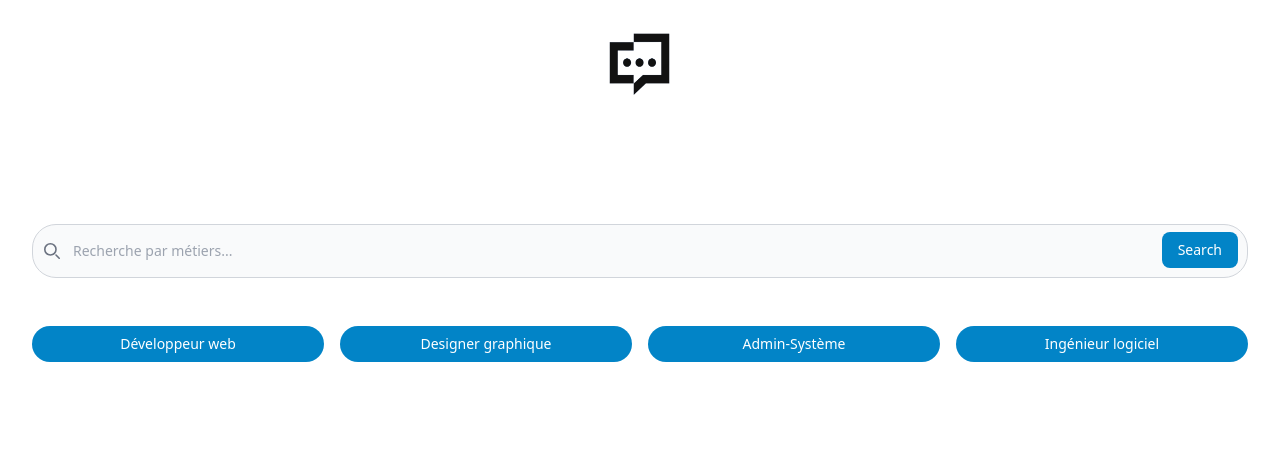
After one commit to ProSwipe/Application, a PHP site: page /dashboard/search/index.php in a window 1280 px wide. The commit adds this page. Shown: the top 457 px of the page. Run offline with PHP 8.4, Linux system fonts and the light colour scheme; the visitor is signed in with stand-in values (Sample User, id 1).

Commit message:
Search feature

```diff
--- a/app/assets/css/output.css
+++ b/app/assets/css/output.css
@@ -534,8 +534,58 @@ video {
   --tw-backdrop-sepia:  ;
 }
 
+.sr-only {
+  position: absolute;
+  width: 1px;
+  height: 1px;
+  padding: 0;
+  margin: -1px;
+  overflow: hidden;
+  clip: rect(0, 0, 0, 0);
+  white-space: nowrap;
+  border-width: 0;
+}
+
+.absolute {
+  position: absolute;
+}
+
 .relative {
   position: relative;
+}
+
+.inset-y-0 {
+  top: 0px;
+  bottom: 0px;
+}
+
+.bottom-2 {
+  bottom: 0.5rem;
+}
+
+.bottom-2\.5 {
+  bottom: 0.625rem;
+}
+
+.left-0 {
+  left: 0px;
+}
+
+.right-2 {
+  right: 0.5rem;
+}
+
+.right-2\.5 {
+  right: 0.625rem;
+}
+
+.mx-auto {
+  margin-left: auto;
+  margin-right: auto;
+}
+
+.mb-2 {
+  margin-bottom: 0.5rem;
 }
 
 .mr-2 {
@@ -548,6 +598,10 @@ video {
 
 .mt-10 {
   margin-top: 2.5rem;
+}
+
+.mt-12 {
+  margin-top: 3rem;
 }
 
 .mt-2 {
@@ -570,12 +624,36 @@ video {
   display: block;
 }
 
+.inline-block {
+  display: inline-block;
+}
+
 .flex {
   display: flex;
 }
 
 .inline-flex {
   display: inline-flex;
+}
+
+.table {
+  display: table;
+}
+
+.grid {
+  display: grid;
+}
+
+.hidden {
+  display: none;
+}
+
+.h-4 {
+  height: 1rem;
+}
+
+.h-56 {
+  height: 14rem;
 }
 
 .h-\[2rem\] {
@@ -592,6 +670,10 @@ video {
 
 .min-h-screen {
   min-height: 100vh;
+}
+
+.w-4 {
+  width: 1rem;
 }
 
 .w-40 {
@@ -618,6 +700,14 @@ video {
   width: 100%;
 }
 
+.max-w-7xl {
+  max-width: 80rem;
+}
+
+.max-w-md {
+  max-width: 28rem;
+}
+
 .transform {
   transform: translate(var(--tw-translate-x), var(--tw-translate-y)) rotate(var(--tw-rotate)) skewX(var(--tw-skew-x)) skewY(var(--tw-skew-y)) scaleX(var(--tw-scale-x)) scaleY(var(--tw-scale-y));
 }
@@ -626,6 +716,10 @@ video {
   -webkit-appearance: none;
      -moz-appearance: none;
           appearance: none;
+}
+
+.grid-cols-2 {
+  grid-template-columns: repeat(2, minmax(0, 1fr));
 }
 
 .flex-col {
@@ -648,8 +742,20 @@ video {
   justify-content: space-around;
 }
 
+.gap-4 {
+  gap: 1rem;
+}
+
 .gap-\[2rem\] {
   gap: 2rem;
+}
+
+.overflow-hidden {
+  overflow: hidden;
+}
+
+.rounded-3xl {
+  border-radius: 1.5rem;
 }
 
 .rounded-\[20px\] {
@@ -660,12 +766,26 @@ video {
   border-radius: 9999px;
 }
 
+.rounded-lg {
+  border-radius: 0.5rem;
+}
+
 .rounded-md {
   border-radius: 0.375rem;
 }
 
 .rounded-xl {
   border-radius: 0.75rem;
+}
+
+.rounded-t-2xl {
+  border-top-left-radius: 1rem;
+  border-top-right-radius: 1rem;
+}
+
+.rounded-e-2xl {
+  border-start-end-radius: 1rem;
+  border-end-end-radius: 1rem;
 }
 
 .border {
@@ -691,13 +811,37 @@ video {
   background-color: rgb(243 244 246 / var(--tw-bg-opacity));
 }
 
+.bg-gray-200 {
+  --tw-bg-opacity: 1;
+  background-color: rgb(229 231 235 / var(--tw-bg-opacity));
+}
+
+.bg-gray-50 {
+  --tw-bg-opacity: 1;
+  background-color: rgb(249 250 251 / var(--tw-bg-opacity));
+}
+
 .bg-sky-600 {
   --tw-bg-opacity: 1;
   background-color: rgb(2 132 199 / var(--tw-bg-opacity));
 }
 
+.object-cover {
+  -o-object-fit: cover;
+     object-fit: cover;
+}
+
+.object-center {
+  -o-object-position: center;
+     object-position: center;
+}
+
 .p-12 {
   padding: 3rem;
+}
+
+.p-4 {
+  padding: 1rem;
 }
 
 .p-\[\.5rem\] {
@@ -715,6 +859,11 @@ video {
 .px-12 {
   padding-left: 3rem;
   padding-right: 3rem;
+}
+
+.px-2 {
+  padding-left: 0.5rem;
+  padding-right: 0.5rem;
 }
 
 .px-20 {
@@ -737,6 +886,11 @@ video {
   padding-right: 1rem;
 }
 
+.px-6 {
+  padding-left: 1.5rem;
+  padding-right: 1.5rem;
+}
+
 .px-\[2rem\] {
   padding-left: 2rem;
   padding-right: 2rem;
@@ -747,9 +901,19 @@ video {
   padding-right: 4rem;
 }
 
+.py-1 {
+  padding-top: 0.25rem;
+  padding-bottom: 0.25rem;
+}
+
 .py-12 {
   padding-top: 3rem;
   padding-bottom: 3rem;
+}
+
+.py-16 {
+  padding-top: 4rem;
+  padding-bottom: 4rem;
 }
 
 .py-2 {
@@ -772,6 +936,22 @@ video {
   padding-bottom: 2rem;
 }
 
+.pb-2 {
+  padding-bottom: 0.5rem;
+}
+
+.pl-10 {
+  padding-left: 2.5rem;
+}
+
+.pl-3 {
+  padding-left: 0.75rem;
+}
+
+.pt-4 {
+  padding-top: 1rem;
+}
+
 .text-center {
   text-align: center;
 }
@@ -781,9 +961,24 @@ video {
   line-height: 2.25rem;
 }
 
+.text-base {
+  font-size: 1rem;
+  line-height: 1.5rem;
+}
+
 .text-sm {
   font-size: 0.875rem;
   line-height: 1.25rem;
+}
+
+.text-xl {
+  font-size: 1.25rem;
+  line-height: 1.75rem;
+}
+
+.text-2xl {
+  font-size: 1.5rem;
+  line-height: 2rem;
 }
 
 .font-bold {
@@ -798,14 +993,38 @@ video {
   font-weight: 500;
 }
 
+.font-semibold {
+  font-weight: 600;
+}
+
 .text-gray-100 {
   --tw-text-opacity: 1;
   color: rgb(243 244 246 / var(--tw-text-opacity));
 }
 
+.text-gray-500 {
+  --tw-text-opacity: 1;
+  color: rgb(107 114 128 / var(--tw-text-opacity));
+}
+
+.text-gray-600 {
+  --tw-text-opacity: 1;
+  color: rgb(75 85 99 / var(--tw-text-opacity));
+}
+
 .text-gray-700 {
   --tw-text-opacity: 1;
   color: rgb(55 65 81 / var(--tw-text-opacity));
+}
+
+.text-gray-800 {
+  --tw-text-opacity: 1;
+  color: rgb(31 41 55 / var(--tw-text-opacity));
+}
+
+.text-gray-900 {
+  --tw-text-opacity: 1;
+  color: rgb(17 24 39 / var(--tw-text-opacity));
 }
 
 .text-sky-600 {
@@ -831,6 +1050,12 @@ video {
 .shadow {
   --tw-shadow: 0 1px 3px 0 rgb(0 0 0 / 0.1), 0 1px 2px -1px rgb(0 0 0 / 0.1);
   --tw-shadow-colored: 0 1px 3px 0 var(--tw-shadow-color), 0 1px 2px -1px var(--tw-shadow-color);
+  box-shadow: var(--tw-ring-offset-shadow, 0 0 #0000), var(--tw-ring-shadow, 0 0 #0000), var(--tw-shadow);
+}
+
+.shadow-md {
+  --tw-shadow: 0 4px 6px -1px rgb(0 0 0 / 0.1), 0 2px 4px -2px rgb(0 0 0 / 0.1);
+  --tw-shadow-colored: 0 4px 6px -1px var(--tw-shadow-color), 0 2px 4px -2px var(--tw-shadow-color);
   box-shadow: var(--tw-ring-offset-shadow, 0 0 #0000), var(--tw-ring-shadow, 0 0 #0000), var(--tw-shadow);
 }
 
@@ -939,9 +1164,20 @@ video {
     padding-right: 1.5rem;
   }
 
+  .sm\:py-24 {
+    padding-top: 6rem;
+    padding-bottom: 6rem;
+  }
+
   .sm\:text-sm {
     font-size: 0.875rem;
     line-height: 1.25rem;
+  }
+}
+
+@media (min-width: 768px) {
+  .md\:grid-cols-4 {
+    grid-template-columns: repeat(4, minmax(0, 1fr));
   }
 }
 
--- /dev/null
+++ b/app/dashboard/search/index.php
@@ -0,0 +1,107 @@
+<?php
+include('../../include/header.php');
+include('../../include/method.php');
+include('../../database/database.php');
+
+checkConnection();
+
+$searchTerm = isset($_GET['search']) ? $_GET['search'] : '';
+$emptySearchTerm = empty($searchTerm);
+$errors = array();
+$professionals = array();
+
+if (!empty($searchTerm)) {
+    $professionals = getProFromJob($searchTerm);
+
+    if (empty($professionals)) {
+        $errors[] = "Aucun profil trouvé pour le métier " . $searchTerm . ".";
+    }
+}
+?>
+
+<body>
+<header class="p-[2rem] flex justify-center">
+    <img
+            class="h-[4rem] w-[4rem]"
+            src="../assets/logo.png"
+            alt="proswipe logo"
+    />
+</header>
+
+<main class="max-w-7xl mx-auto px-4 py-16 sm:py-24 sm:px-6 lg:px-8">
+    <form action="/dashboard/search/index.php" method="get" data-turbo="false">
+        <label for="search" class="sr-only">Search</label>
+        <div class="relative">
+            <div class="absolute inset-y-0 left-0 flex items-center pl-3">
+                <svg class="w-4 h-4 text-gray-500" aria-hidden="true" xmlns="http://www.w3.org/2000/svg" fill="none"
+                     viewBox="0 0 20 20">
+                    <path stroke="currentColor" stroke-linecap="round" stroke-linejoin="round" stroke-width="2"
+                          d="m19 19-4-4m0-7A7 7 0 1 1 1 8a7 7 0 0 1 14 0Z"/>
+                </svg>
+            </div>
+            <input type="search" id="search" name="search"
+                   class="block w-full p-4 pl-10 text-sm text-gray-900 border border-gray-300 rounded-3xl bg-gray-50"
+                   placeholder="Recherche par métiers..." required value="<?php echo $searchTerm ?>">
+            <button type="submit"
+                    class="text-white absolute right-2.5 bottom-2.5 bg-sky-600 hover:bg-sky-700 font-medium rounded-lg text-sm px-4 py-2">
+                Search
+            </button>
+        </div>
+
+        <?php if (count($errors) > 0) : ?>
+            <div class="error">
+                <?php foreach ($errors as $error) : ?>
+                    <p><?php echo $error ?></p>
+                <?php endforeach ?>
+            </div>
+        <?php endif ?>
+    </form>
+
+    <?php if ($emptySearchTerm): ?>
+        <div class="mt-12 grid grid-cols-2 md:grid-cols-4 gap-4">
+            <form action="/dashboard/search/index.php" method="get" data-turbo="false"
+                  class="text-white bg-sky-600 hover:bg-sky-700 font-medium rounded-3xl text-sm px-2 py-2 text-center">
+                <input type="hidden" name="search" value="Développeur web">
+                <button type="submit">Développeur web</button>
+            </form>
+            <form action="/dashboard/search/index.php" method="get" data-turbo="false"
+                  class="text-white bg-sky-600 hover:bg-sky-700 font-medium rounded-3xl text-sm px-2 py-2 text-center">
+                <input type="hidden" name="search" value="Designer graphique">
+                <button type="submit">Designer graphique</button>
+            </form>
+            <form action="/dashboard/search/index.php" method="get" data-turbo="false"
+                  class="text-white bg-sky-600 hover:bg-sky-700 font-medium rounded-3xl text-sm px-2 py-2 text-center">
+                <input type="hidden" name="search" value="Administrateur système">
+                <button type="submit">Admin-Système</button>
+            </form>
+            <form action="/dashboard/search/index.php" method="get" data-turbo="false"
+                  class="text-white bg-sky-600 hover:bg-sky-700 font-medium rounded-3xl text-sm px-2 py-2 text-center">
+                <input type="hidden" name="search" value="Ingénieur logiciel">
+                <button type="submit">Ingénieur logiciel</button>
+            </form>
+        </div>
+    <?php endif ?>
+
+    <?php if (count($professionals) > 0) : ?>
+        <div class="mt-12 grid grid-cols-2 md:grid-cols-4 gap-4">
+            <?php foreach ($professionals as $professional) : ?>
+                <a class="max-w-md mx-auto bg-gray-50 rounded-xl shadow-md overflow-hidden"
+                   href="/dashboard/search/profil.php?id=<?php echo $professional['id'] ?>">
+                    <img class="w-full h-56 object-cover object-center"
+                         src="<?php echo $professional['profilePicture'] ?>"
+                         alt="Photo de profil de <?php echo $professional['name'] ?>">
+                    <div class="px-2">
+                        <div class="px-6 py-4">
+                            <p class="font-semibold text-xl text-gray-800 font-bold"><?php echo $professional['name'] ?></p>
+                            <p class="text-gray-600 text-sm"><?php echo $professional['jobDescription'] ?></p>
+                        </div>
+                        <div class="px-6 pt-4 pb-2">
+                            <p class="font-semibold text-sm text-gray-800 text-center"><?php echo $professional['job'] ?></p>
+                        </div>
+                    </div>
+                </a>
+            <?php endforeach ?>
+        </div>
+    <?php endif ?>
+</main>
+</body>
--- a/app/database/database.php
+++ b/app/database/database.php
@@ -53,3 +53,36 @@ function getUserPassword($email)
 
     return false;
 }
+
+function getPro($id) {
+    global $db;
+
+    $id = $db->real_escape_string($id);
+
+    $query = "SELECT * FROM professionnals WHERE id='$id'";
+    $result = $db->query($query);
+    $row = $result->fetch_assoc();
+
+    if ($row) {
+        return $row;
+    }
+
+    return false;
+}
+
+function getProFromJob($job) {
+    global $db;
+
+    $job = $db->real_escape_string($job);
+
+    $query = "SELECT * FROM professionnals WHERE job LIKE '%$job%'";
+    $result = $db->query($query);
+
+    $professionals = array();
+
+    while ($row = $result->fetch_assoc()) {
+        $professionals[] = $row;
+    }
+
+    return $professionals;
+}
```
Also changed, not shown: app/dashboard/index.php (+9 -10 lines), app/dashboard/search/profil.php (added, +51 -0 lines), app/database/init.php (+46 -9 lines), app/assets/img/pro/profile1.png (added).
